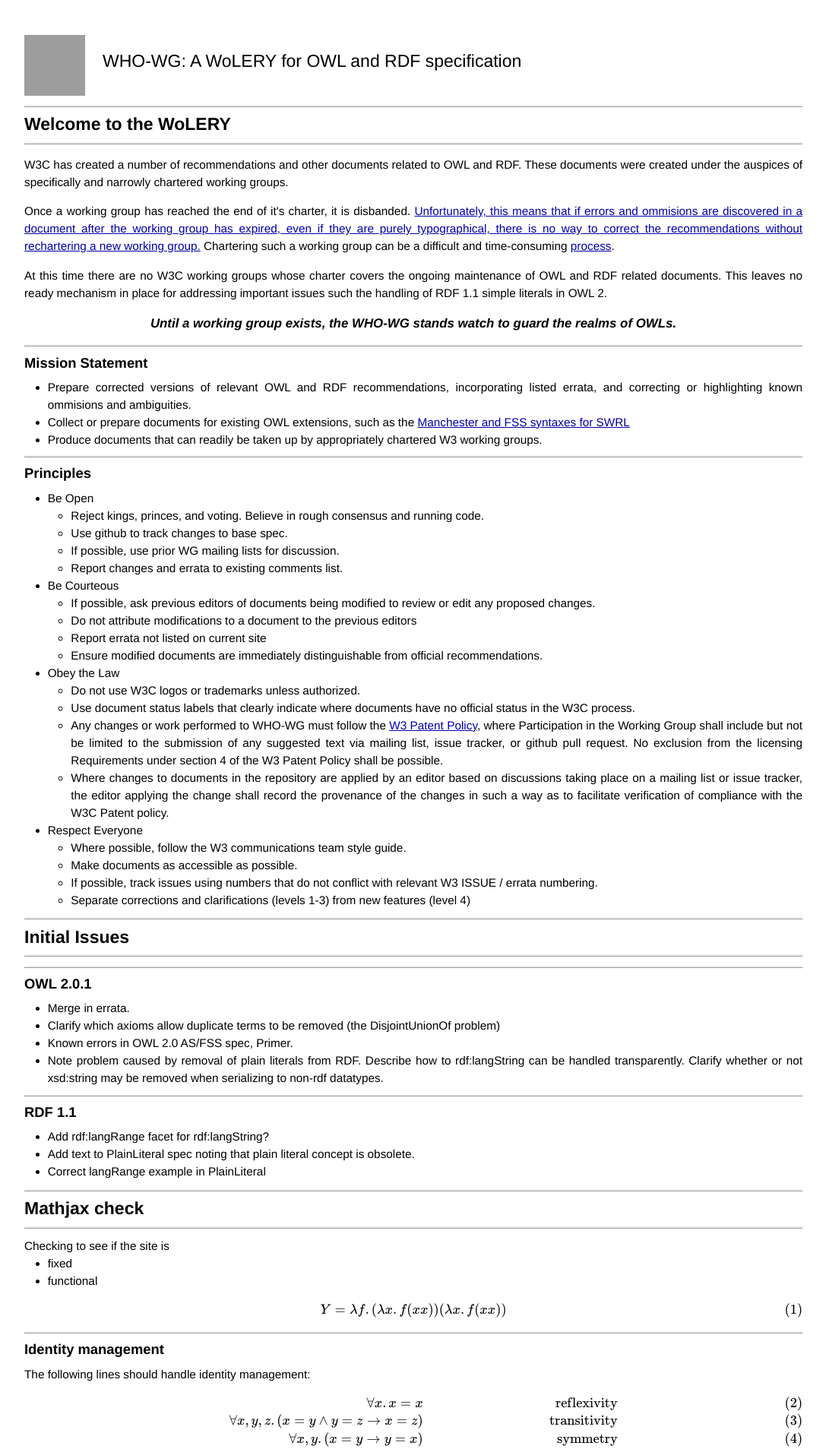
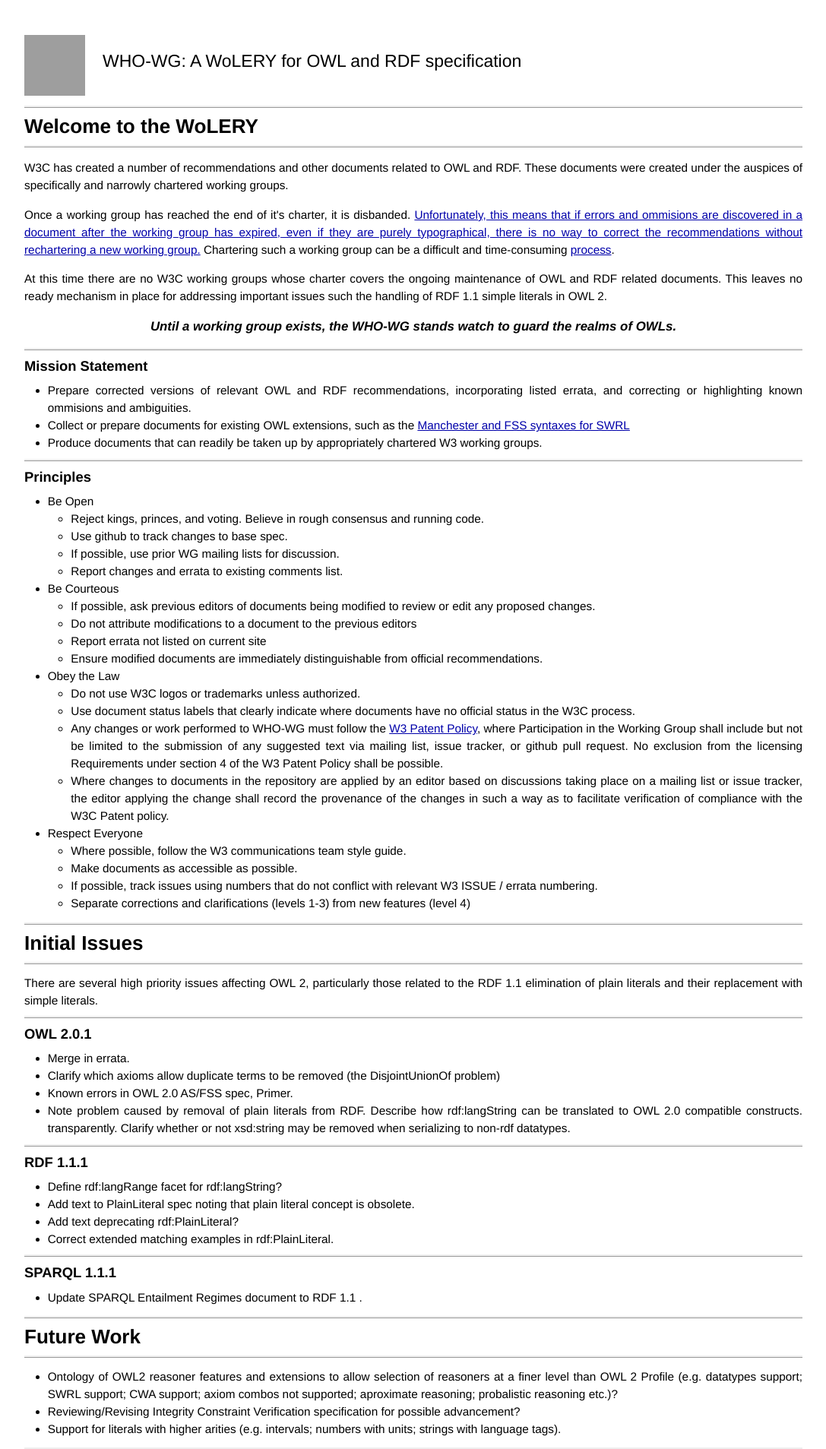
Before and after one commit to WHO-WG/WHO-WG.github.io, a Jekyll site: the page built from index.html, in a window 1280 px wide. Shown: the top 1907 px of the page at 76% size, without its empty margins (96-1183 px from the left). Built offline with Jekyll 4.4.1, drawn with Linux system fonts in a browser that asks for light colours; Markdown is read by kramdown in place of the engine named in the settings; formulas are drawn with MathJax 3; grey boxes are pictures that could not be loaded.

Commit message:
front page changes

```diff
--- a/css/main.css
+++ b/css/main.css
@@ -27,7 +27,7 @@
 border-top-style: ridge;}
 
 h1 {
-    font-size: 150%;
+    font-size: 170%;
     padding-bottom:0.5em;
     border-bottom-style:ridge;
 }
--- a/index.html
+++ b/index.html
@@ -86,6 +86,9 @@
  </ul>
 </ul>
 <h1>Initial Issues </h1>
+There are several high priority issues affecting OWL 2, particularly
+  those related to the RDF 1.1 elimination of plain literals and their
+  replacement with simple literals.
 <h2>OWL 2.0.1</h2>
 <ul>
   <li> Merge in errata.
@@ -93,18 +96,34 @@
   DisjointUnionOf problem)
   <li> Known errors in OWL 2.0 AS/FSS spec, Primer.
   <li> Note problem caused by removal of plain literals from
-  RDF. Describe how to rdf:langString can be handled
+  RDF. Describe how rdf:langString can be translated to OWL 2.0
+  compatible constructs.
   transparently. Clarify whether or not xsd:string may be removed when
   serializing to non-rdf datatypes.
 </ul>
-<h2>RDF 1.1</h2>
+<h2>RDF 1.1.1</h2>
 <ul>
-  <li> Add rdf:langRange facet for rdf:langString?
+  <li> Define rdf:langRange facet for rdf:langString?
   <li> Add text  to PlainLiteral spec noting that plain literal
   concept is obsolete.
-  <li> Correct langRange example in PlainLiteral
+  <li> Add text deprecating rdf:PlainLiteral?
+  <li> Correct extended matching examples in rdf:PlainLiteral.
 </ul>
-
+<h2>SPARQL 1.1.1</h2>
+<ul>
+  <li> Update SPARQL Entailment Regimes document to RDF 1.1 .
+</ul>
+<h1>Future Work</h1>
+<ul>
+  <li> Ontology of OWL2 reasoner features and extensions to
+  allow selection of reasoners at a finer level than OWL 2 Profile
+  (e.g. datatypes support; SWRL support; CWA support; axiom combos not
+  supported; aproximate reasoning; probalistic reasoning etc.)?
+  <li> Reviewing/Revising Integrity Constraint Verification specification for
+  possible advancement?
+  <li> Support for literals with higher arities (e.g. intervals;
+  numbers with units; strings with language tags).
+</ul>
 <div><h1>Mathjax check</h1>
 Checking to see if the site is
 <ul>
```
